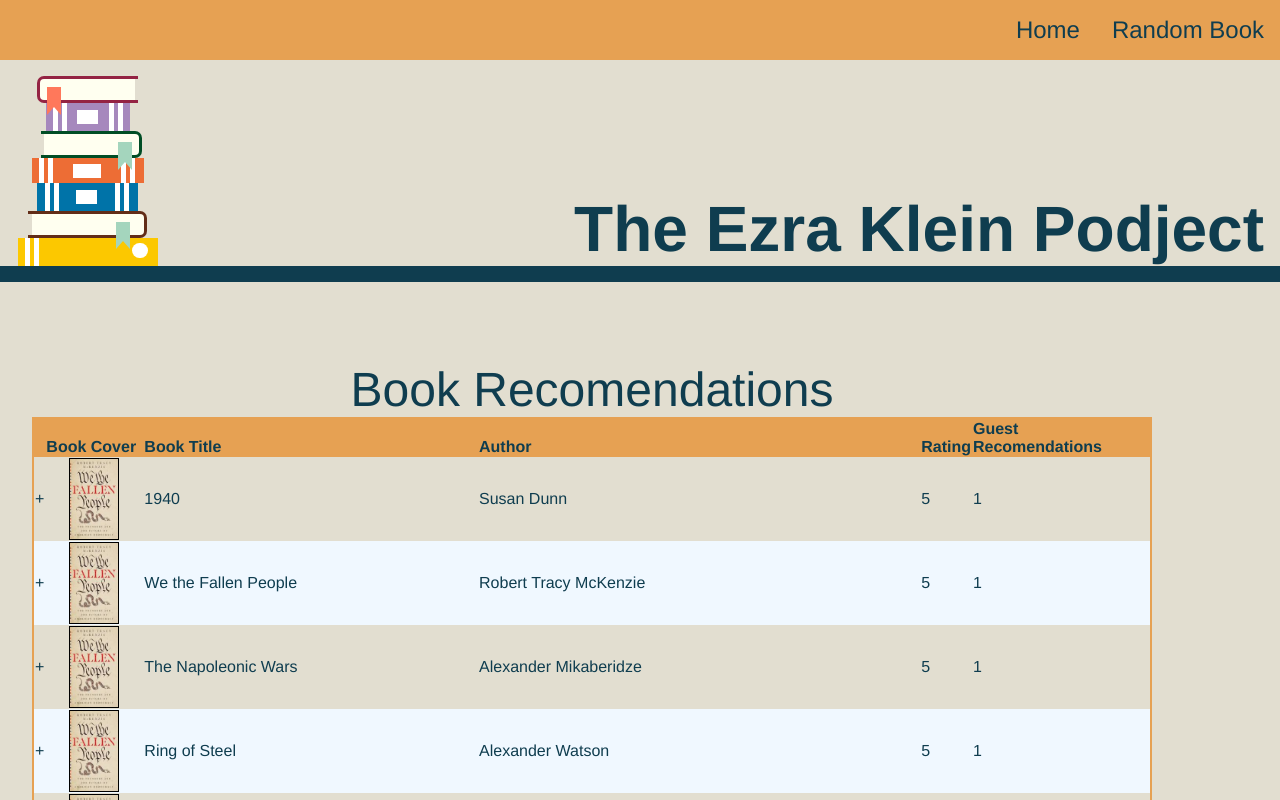
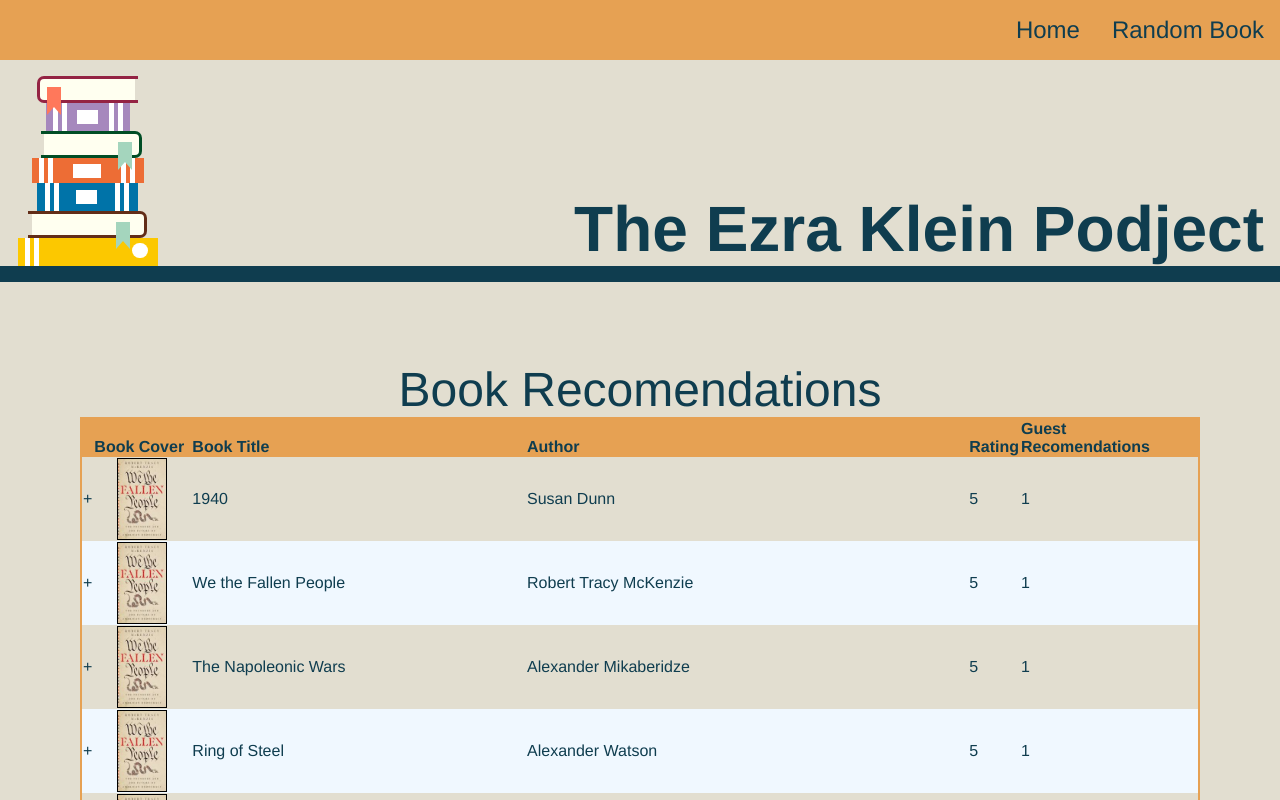
Before and after one commit to piacib/the_ezra_klein_podject, a React (Vite) app in the folder my-klein-fe/: page / in a window 1280 px wide. Shown: the top 800 px of the page. Built offline with nearby package versions, Linux system fonts and the light colour scheme.

Commit message:
added view container

```diff
--- a/my-klein-fe/src/pages/TableView/index.tsx
+++ b/my-klein-fe/src/pages/TableView/index.tsx
@@ -1,11 +1,16 @@
 import React from "react";
 import Table from "../../components/Table/Table";
-
+import styled from "styled-components";
+const View = styled.div`
+  display: flex;
+  flex-direction: column;
+  align-items: center;
+`;
 const TableView = () => {
   return (
-    <div>
+    <View>
       <Table />
-    </div>
+    </View>
   );
 };
 
```
